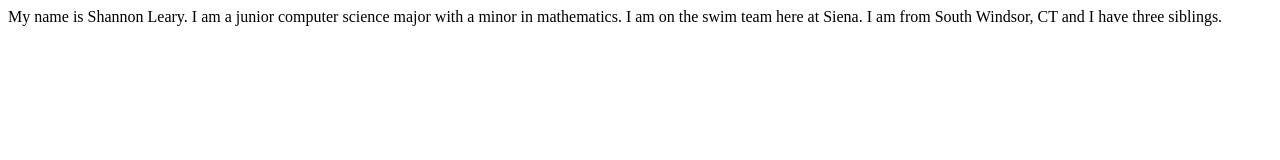
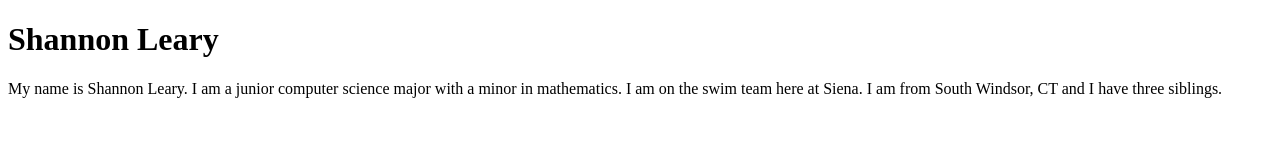
Before and after one commit to ShannonLeary/ShannonLeary.github.io, a plain HTML site: page index.html in a window 1280 px wide. Drawn offline with Linux system fonts and the light colour scheme.

Commit message:
Update index.html
update info

```diff
--- a/index.html
+++ b/index.html
@@ -5,6 +5,9 @@
     <title>Shannon Leary</title>
   </head>
   <body>
+    <h1> Shannon Leary</h1>
+    <p>
     My name is Shannon Leary. I am a junior computer science major with a minor in mathematics. I am on the swim team here at Siena. I am from South Windsor, CT and I have three siblings.
+    </p>
   </body>
 </html>
```
